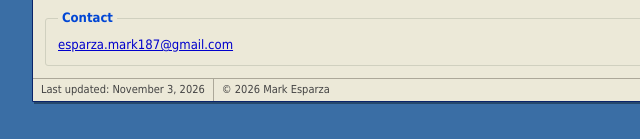
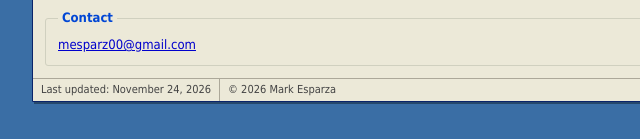
Before and after one commit to mark-esparza/mark-esparza.github.io, a plain HTML site: page index.html in a window 1280 px wide. Shown: the part 1622-1761 px from the top of the page, 218-858 px from the left. Drawn offline with Linux system fonts and the light colour scheme.

Commit message:
Update contact email to mesparz00@gmail.com
Co-Authored-By: Claude Opus 5.5 <noreply@anthropic.com>
Claude-Session: https://claude.ai/code/session_01HHgHBkHpHBbUQkapfrdZwx

```diff
--- a/index.html
+++ b/index.html
@@ -335,13 +335,13 @@
 
     <fieldset id="contact">
       <legend>Contact</legend>
-      <a href="mailto:esparza.mark187@gmail.com">esparza.mark187@gmail.com</a>
+      <a href="mailto:mesparz00@gmail.com">mesparz00@gmail.com</a>
     </fieldset>
 
   </main>
 
   <div class="statusbar">
-    <span>Last updated: November 3, 2026</span>
+    <span>Last updated: November 24, 2026</span>
     <span>&copy; 2026 Mark Esparza</span>
   </div>
 </div>
```
